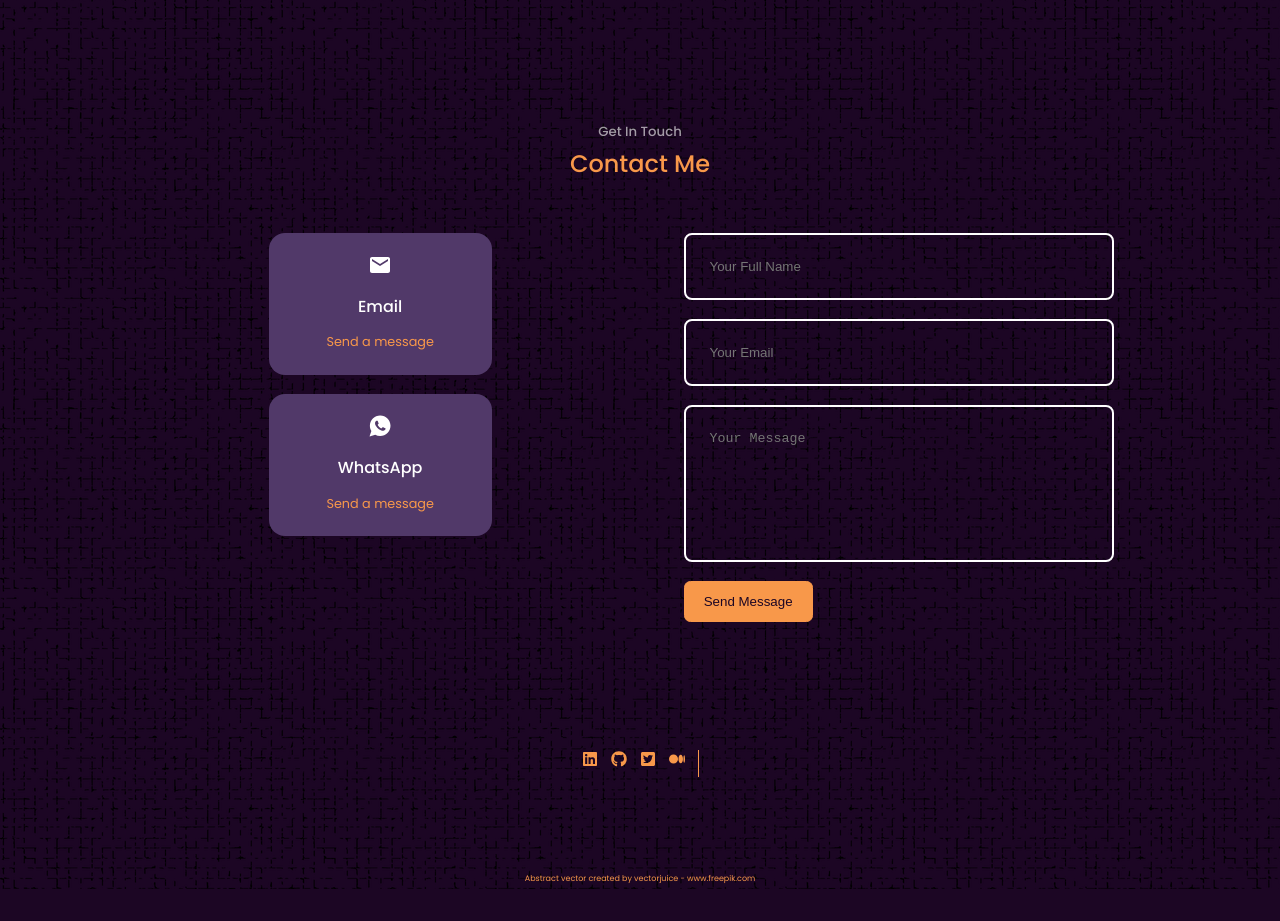
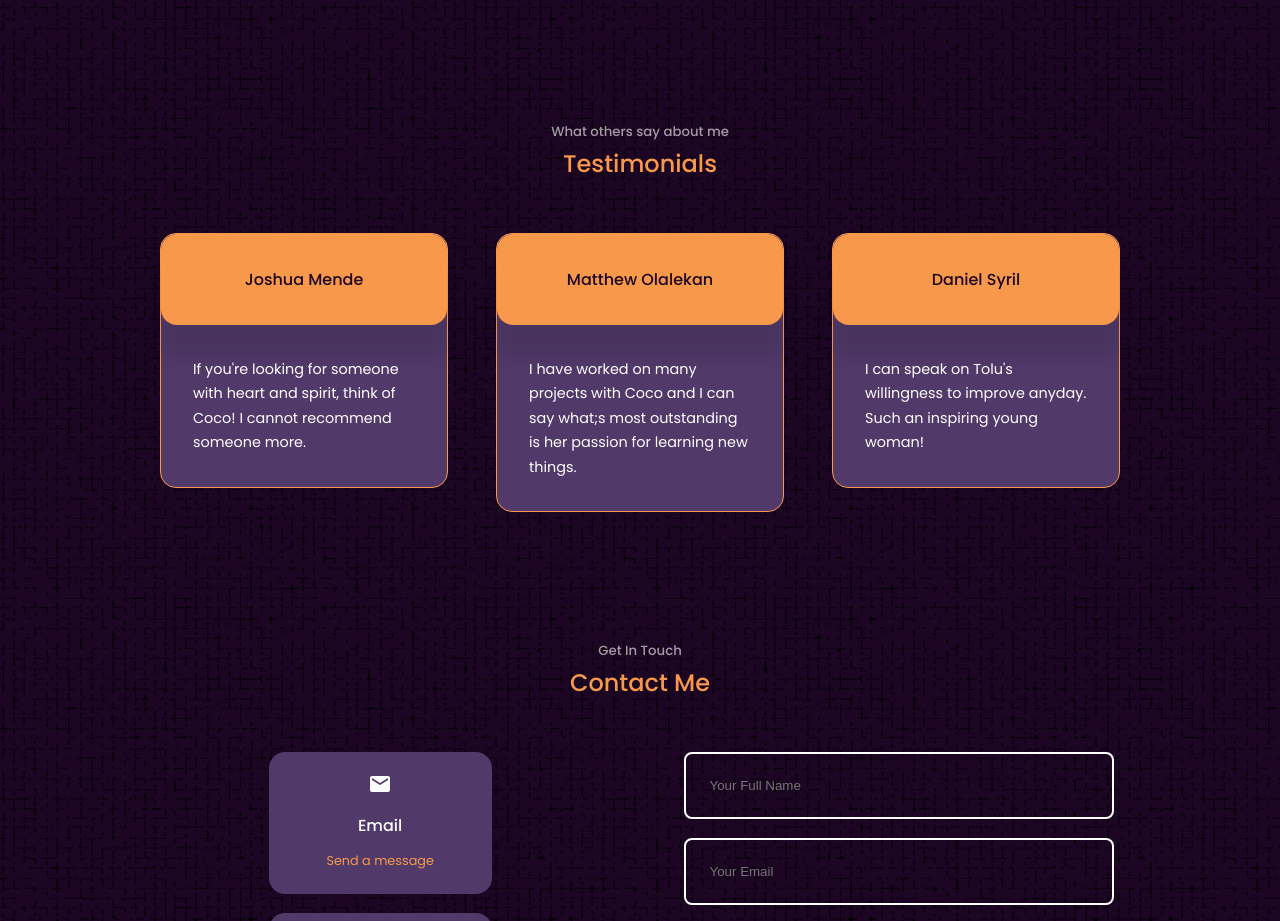
Before and after one commit to Cocoflosbach/toluFlosbachPortfolio, a React (Create React App) app: page / in a window 1280 px wide. Shown: the part 3700-4621 px from the top of the page. Before the commit the page ends 4589 px from the top, so only its background shows below. Built offline with nearby package versions, Linux system fonts and the light colour scheme.

Commit message:
Create an render testimonials component

```diff
--- a/src/App.jsx
+++ b/src/App.jsx
@@ -4,6 +4,7 @@ import Nav from "./components/Nav/Nav";
 import AboutMe from "./components/AboutMe/AboutMe";
 import Experience from "./components/Experience/Experience";
 import Portfolio from "./components/Portfolio/Portfolio";
+import Testimonials from "./components/Testimonials/Testimonials";
 import Contact from "./components/Contact/Contact";
 import Footer from "./components/Footer/Footer";
 
@@ -15,6 +16,7 @@ const App = () => {
       <AboutMe />
       <Experience />
       <Portfolio />
+      <Testimonials />
       <Contact />
       <Footer />
     </>
--- /dev/null
+++ b/src/components/Testimonials/Testimonials.css
@@ -0,0 +1,74 @@
+.testimonials__container {
+  display: grid;
+  grid-template-columns: repeat(3, 1fr);
+  gap: 3rem;
+}
+
+.testimonial {
+  background: var(--color-bg-variant);
+  border-radius: 1rem 1rem 1rem 1rem;
+  border: 1px solid var(--color-primary);
+  height: fit-content;
+  transition: var(--transition);
+}
+
+.testimonial:hover {
+  background: transparent;
+  border-color: var(--color-primary-variant);
+  cursor: default;
+}
+
+.testimonial__head {
+  background: var(--color-primary);
+  padding: 2rem;
+  border-radius: 1rem 1rem;
+  box-shadow: 0 2rem 1rem rgba(0, 0, 0, 0.1);
+}
+
+.testimonial__head h3 {
+  color: var(--color-bg);
+  font-size: 1rem;
+  text-align: center;
+}
+
+.testimonial__text {
+  padding: 2rem;
+  font-size: 0.9rem;
+}
+
+.service__list li {
+  display: flex;
+  gap: 1rem;
+  margin-bottom: 0.8rem;
+}
+
+.service__list-icon {
+  color: var(--color-primary);
+  font-size: 1.5rem;
+  margin-top: 3px;
+}
+
+.service__list p {
+  font-size: 0.9rem;
+}
+
+/*======================= MEDIA QUERIES (MEDIUM DEVICES) ================= */
+
+@media screen and (max-width: 1024px) {
+  .testimonials__container {
+    grid-template-columns: 1fr 1fr;
+    gap: 2rem;
+  }
+
+  .testimonial {
+    height: auto;
+  }
+}
+/*======================= MEDIA QUERIES (SMALL DEVICES) ================= */
+
+@media screen and (max-width: 600px) {
+  .testimonials__container {
+    grid-template-columns: 1fr;
+    gap: 1.5rem;
+  }
+}
--- /dev/null
+++ b/src/components/Testimonials/Testimonials.jsx
@@ -0,0 +1,43 @@
+import React from "react";
+import "./Testimonials.css";
+
+const Testimonials = () => {
+  return (
+    <section id="testimonials">
+      <h5>What others say about me </h5>
+      <h2>Testimonials</h2>
+
+      <div className="container testimonials__container">
+        <article className="testimonial">
+          <div className="testimonial__head">
+            <h3>Joshua Mende </h3>
+          </div>
+          <p className="testimonial__text">
+            If you're looking for someone with heart and spirit, think of Coco!
+            I cannot recommend someone more.
+          </p>
+        </article>
+        <article className="testimonial">
+          <div className="testimonial__head">
+            <h3>Matthew Olalekan </h3>
+          </div>
+          <p className="testimonial__text">
+            I have worked on many projects with Coco and I can say what;s most
+            outstanding is her passion for learning new things.
+          </p>
+        </article>
+        <article className="testimonial">
+          <div className="testimonial__head">
+            <h3>Daniel Syril </h3>
+          </div>
+          <p className="testimonial__text">
+            I can speak on Tolu's willingness to improve anyday. Such an
+            inspiring young woman!
+          </p>
+        </article>
+      </div>
+    </section>
+  );
+};
+
+export default Testimonials;
```
